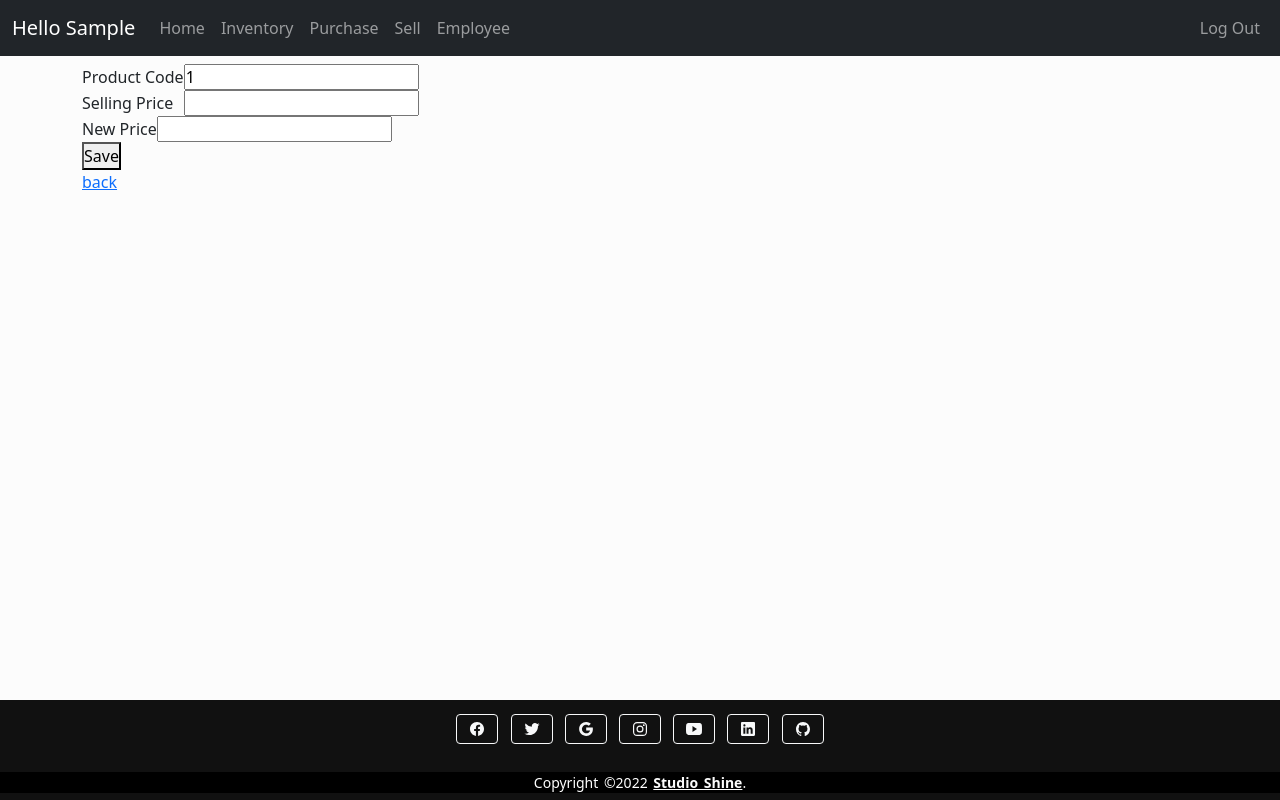
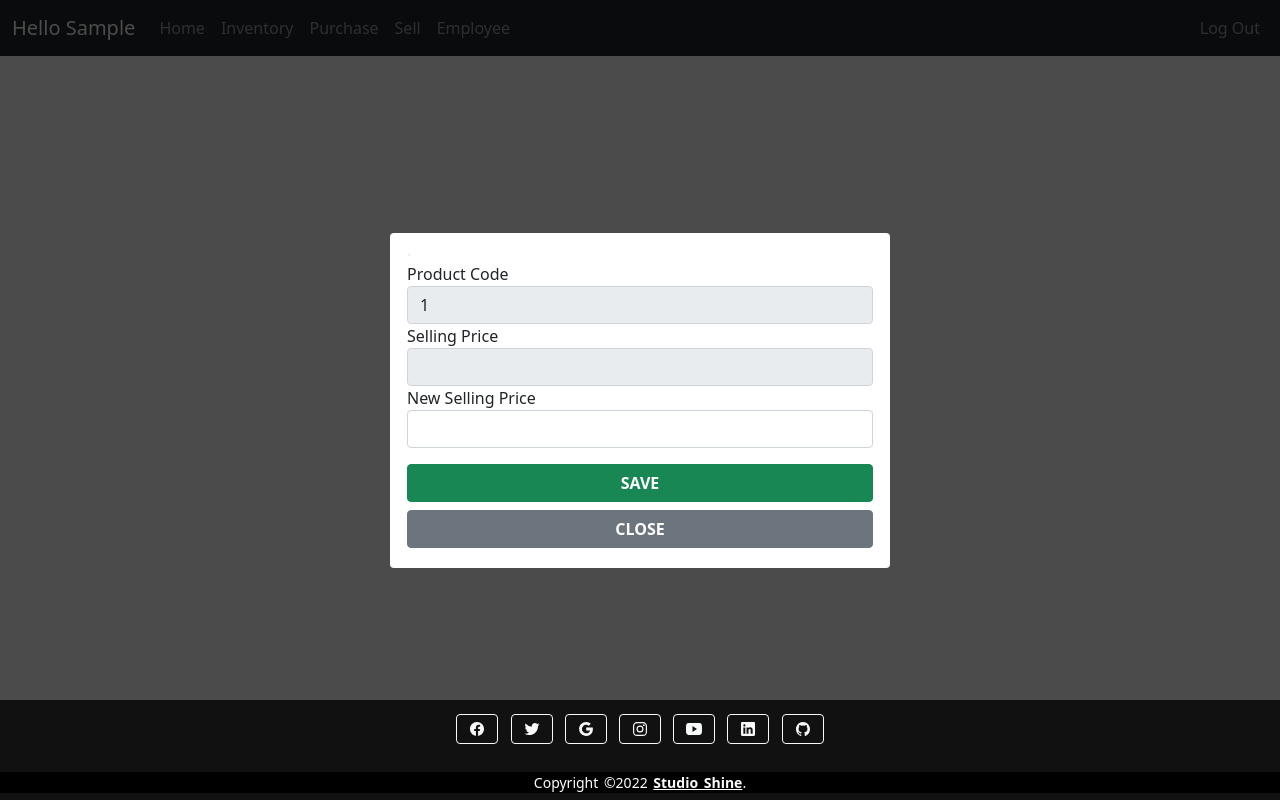
Before and after one commit to dineshpiyasamara/studio-management-system-using-django, a Django app: page /inventory/1/ in a window 1280 px wide. Run offline with Django 3.2, Linux system fonts and the light colour scheme; the visitor is signed in with stand-in values (Sample User, id 1); data that the repository does not hold is empty; some libraries are stand-ins or nearby versions.

Commit message:
add popup1

```diff
--- a/system/templates/change_price.html
+++ b/system/templates/change_price.html
@@ -2,41 +2,75 @@
 
 {% block content %}
 
+
+<head>
+    <style>
+        .bg-model{
+            width: 100%;
+            height: 100%;
+            background-color: rgb(0, 0, 0, 0.7);
+            position: absolute;
+            top: 0;
+            display: flex;
+            justify-content: center;
+            align-items: center;
+        }
+
+        .model-content{
+            width: 500px;
+            height: 335px;
+            background-color: white;
+            border-radius: 4px;
+            position: relative;
+            padding: 5px;
+            display: block;
+            margin: 15px auto;
+        }
+
+        .msg{
+            text-align: center;
+            background-color: yellow;
+        }
+
+    </style>
+</head>
+
 <body>
 
-    <h1 class="text-center">{{ title }}</h1>
+    <div class="bg-model">
+        <div class="model-content">
+            <div class="container">
+                <form action="" method="POST">
+                    {% csrf_token %}
 
-    <div class="container">
-        <table>
-            <tr>
-                <td>Product Code</td>
-                <td><input type="text" value="{{ product }}" readonly></td>
-            </tr>
-            <tr>
-                <td>Selling Price</td>
-                <td><input type="decimal" value="{{ price }}" readonly></td>
-            </tr>
-        </table>
+                    {% if messages %}
+                        {% for message in messages %}
+                            <div class="msg"><b>{{ message }}</b></div>
+                        {% endfor %}
+                    {% else %}
+                        <div style="opacity: 0.1;"> . </div>
+                    {% endif %}
 
-        {% if messages %}
-            {% for message in messages %}
-                <div>{{ message }}</div>
-            {% endfor %}
-        {% endif %}
+                    <div class="form-group">
+                        <label>Product Code</label>
+                        <input class="form-control" value="{{ product }}" type="text" readonly>
 
-        <form action="" method="POST">
-            {% csrf_token %}
-            <table>
-                <tr>
-                    <td>New Price</td>
-                    <td><input type="decimal" name="price"></td>
-                </tr>
+                        <label>Selling Price</label>
+                        <input class="form-control" value="{{ price }}" type="decimal" readonly>
 
-            </table>
-            <button type="submit" >Save</button>
-        </form>
-        <a href="{% url 'inventory' %}">back</a>
+                        <label for="price">New Selling Price</label>
+                        <input class="form-control" type="decimal" name="price" id="price" required>
 
+                        <div class="d-grid border-dark">
+                            <button class="btn btn-success btn-login text-uppercase fw-bold mt-3" type="submit">Save</button>
+                        </div>
+                    </div>
+                </form>
+                <div class="d-grid border-dark">
+                    <a class="btn btn-secondary btn-login text-uppercase fw-bold mt-2" type="submit" href="{% url 'inventory' %}">Close</a>
+                </div>
+            </div>
+        </div>
     </div>
 
 </body>
--- a/system/templates/inventory.html
+++ b/system/templates/inventory.html
@@ -85,7 +85,6 @@
                     }
                 }
             }
-
         }
     </script>
 
```
Also changed, not shown: system/templates/register.html (+77 -7 lines), system/templates/remove_user.html (+43 -7 lines).
